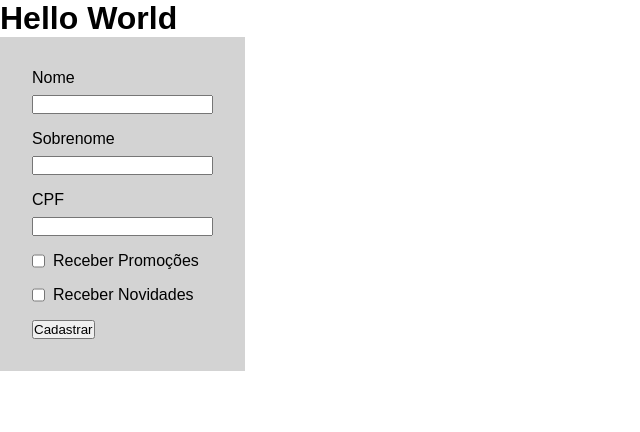
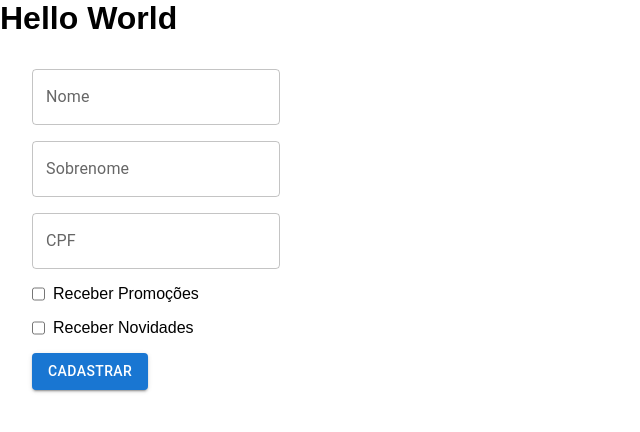
Before and after one commit to vclemente2/form-with-react, a React (Vite) app: page / in a window 1280 px wide. Shown: the top 432 px of the page, without its empty margins (0-640 px from the left). Built offline with nearby package versions, Linux system fonts and the light colour scheme.

Commit message:
Implementação de componentes da lib material UI.

```diff
--- a/index.html
+++ b/index.html
@@ -2,7 +2,6 @@
 <html lang="en">
   <head>
     <meta charset="UTF-8" />
-    <link rel="icon" type="image/svg+xml" href="/vite.svg" />
     <meta name="viewport" content="width=device-width, initial-scale=1.0" />
     <title>Vite + React</title>
   </head>
--- a/package.json
+++ b/package.json
@@ -10,6 +10,9 @@
     "preview": "vite preview"
   },
   "dependencies": {
+    "@emotion/react": "^11.11.0",
+    "@emotion/styled": "^11.11.0",
+    "@mui/material": "^5.13.3",
     "create-vite": "^4.3.2",
     "react": "^18.2.0",
     "react-dom": "^18.2.0",
--- a/src/components/FormularioCadastro/index.jsx
+++ b/src/components/FormularioCadastro/index.jsx
@@ -1,8 +1,8 @@
 import styled from "styled-components";
+import { Button, TextField } from "@mui/material";
 
 const FormularioCadastro = styled.form`
   align-items: flex-start;
-  background: lightgrey;
   display: flex;
   flex-direction: column;
   gap: 1rem;
@@ -23,32 +23,25 @@ const FormularioCadastro = styled.form`
 export default function () {
   return (
     <FormularioCadastro>
-      <label for="nome" className="text">
-        Nome
-        <input type="text" id="nome" />
-      </label>
+      <TextField id="nome" label="Nome" />
 
-      <label for="sobrenome" className="text">
-        Sobrenome
-        <input type="text" id="sobrenome" />
-      </label>
+      <TextField id="sobrenome" label="Sobrenome" />
 
-      <label for="cpf" className="text">
-        CPF
-        <input type="text" id="cpf" />
-      </label>
+      <TextField id="cpf" label="CPF" />
 
-      <label for="promocoes">
+      <label htmlFor="promocoes">
         <input type="checkbox" id="promocoes" />
         Receber Promoções
       </label>
 
-      <label for="novidades">
+      <label htmlFor="novidades">
         <input type="checkbox" id="novidades" />
         Receber Novidades
       </label>
 
-      <input type="submit" value="Cadastrar" />
+      <Button variant="contained" type="submit">
+        Cadastrar
+      </Button>
     </FormularioCadastro>
   );
 }
```
Also changed, not shown: 1 other file (tests, documents, lock files or other folders).
